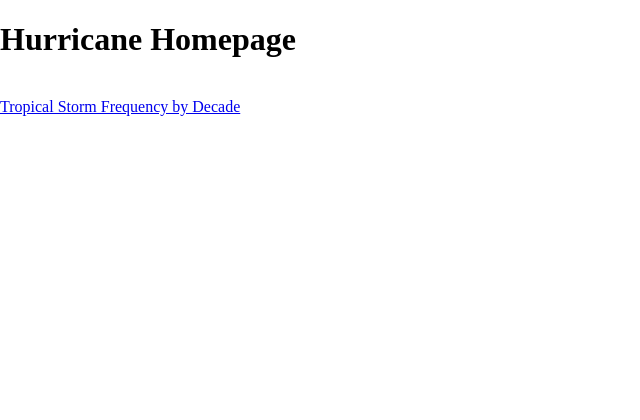
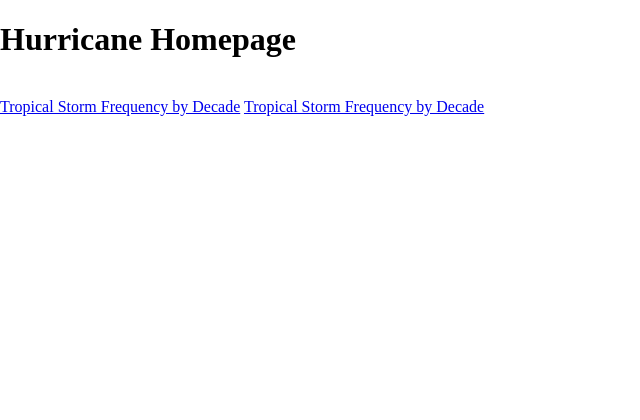
Before and after one commit to rkb81/Hurricane-Dashboard-Project, a Flask app: page / in a window 1280 px wide. Shown: the top 420 px of the page, without its empty margins (0-640 px from the left). Run offline with Flask 3, Linux system fonts and the light colour scheme.

Commit message:
Update index.html
DP

```diff
--- a/templates/index.html
+++ b/templates/index.html
@@ -15,6 +15,7 @@
   <h1>Hurricane Homepage</h1>
   <br>
   <a href="http://127.0.0.1:5000/tropical_storms">Tropical Storm Frequency by Decade</a>
+  <a href="http://127.0.0.1:5000/api/v1.0/HurricaneLocationData">Tropical Storm Frequency by Decade</a>
   <!-- D3 JavaScript -->
   <script src="https://d3js.org/d3.v7.min.js"></script>
 
```
